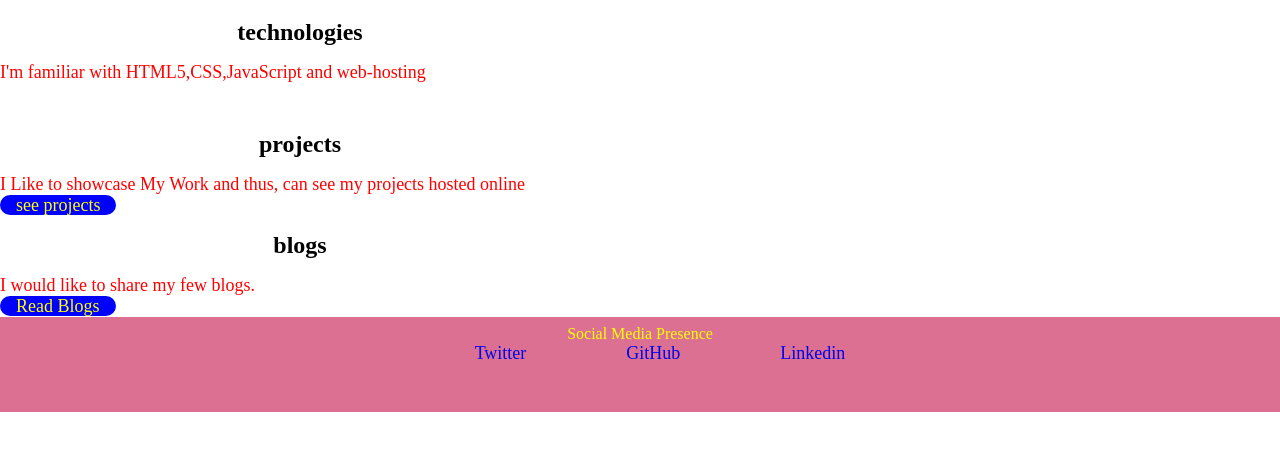
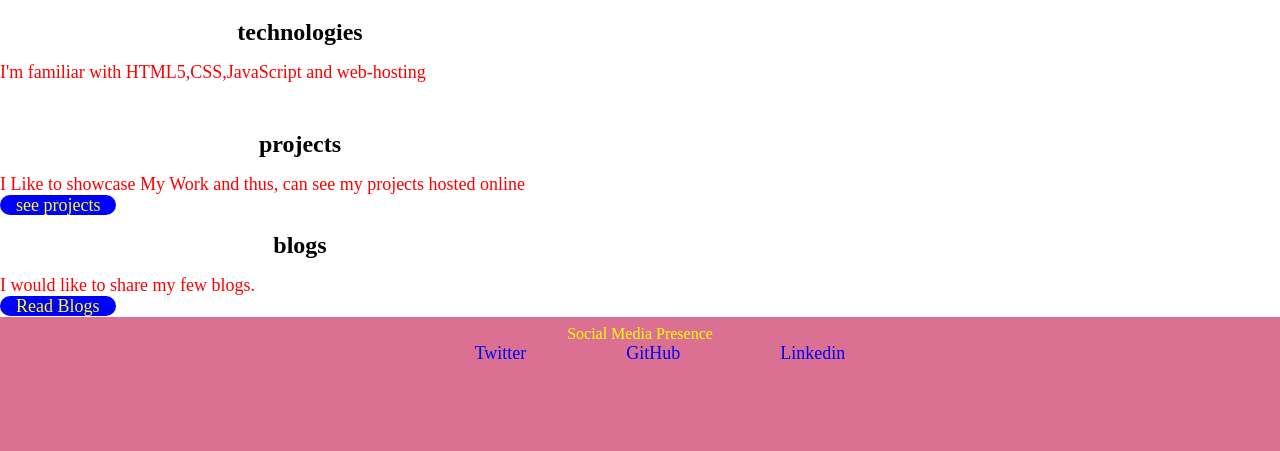
Before and after one commit to vishalbanderwale/assignment-mark3, a plain HTML site: page index.html in a window 1280 px wide. Shown: the part 501-952 px from the top of the page. Before the commit the page ends 913 px from the top, so only its background shows below. Drawn offline with Linux system fonts and the light colour scheme.

Commit message:
Update styles.css

```diff
--- a/styles.css
+++ b/styles.css
@@ -158,7 +158,7 @@ h1{
         font-weight:2px;
         margin:0;
         margin-bottom:0;
-        padding-bottom:3rem;
+        padding-bottom:7rem;
     }
     .footer.link{
         color:blue
```
